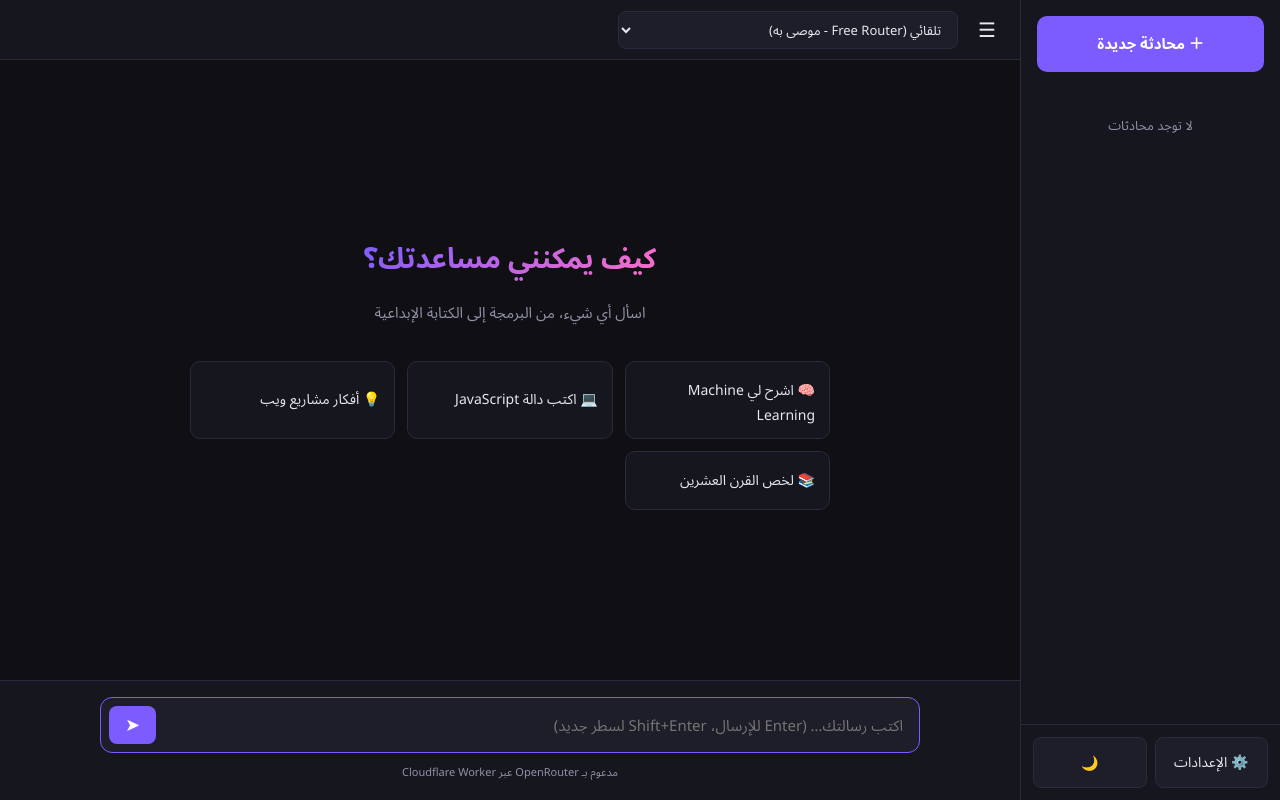
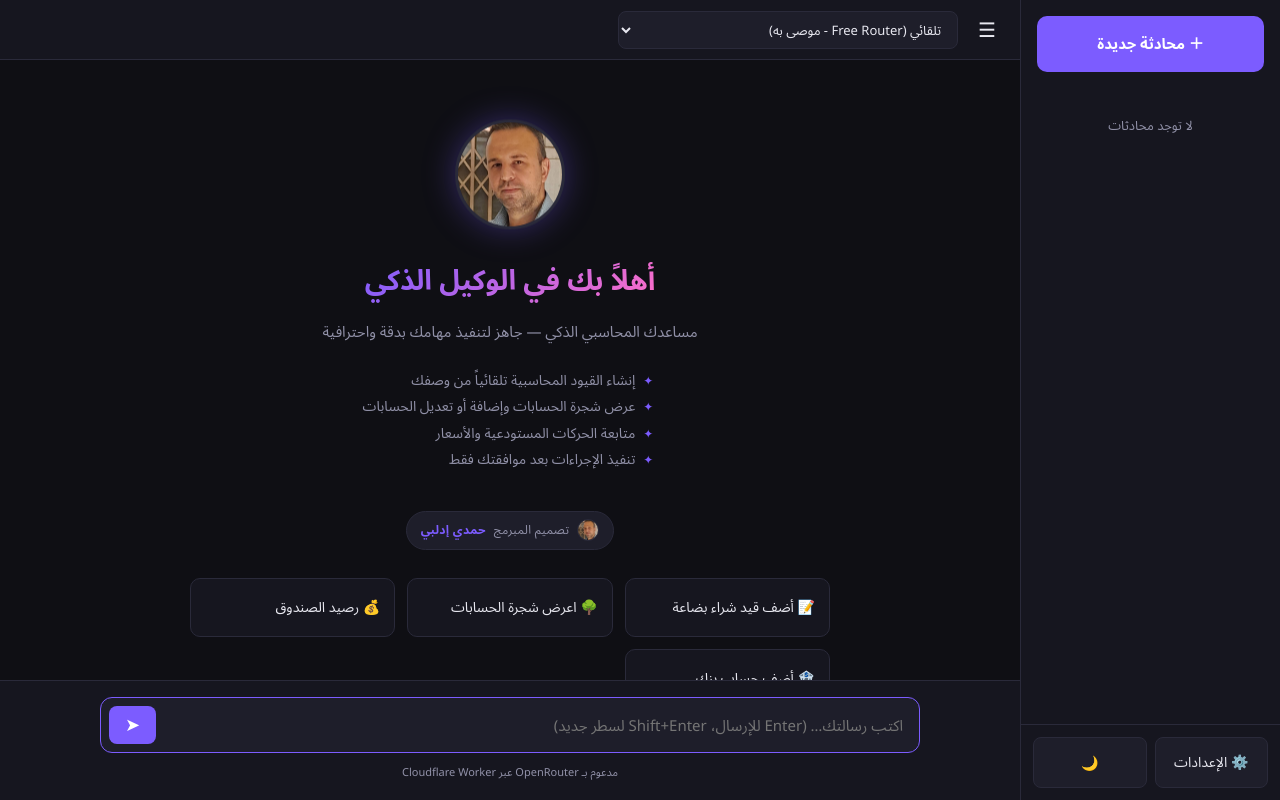
Before and after one commit to Hamdi9483/ai-chat, a plain HTML site: page index.html in a window 1280 px wide. Drawn offline with nearby package versions, Linux system fonts and the light colour scheme; no server answers.

Commit message:
Update index.html

```diff
--- a/index.html
+++ b/index.html
@@ -3,7 +3,7 @@
 <head>
 <meta charset="UTF-8">
 <meta name="viewport" content="width=device-width, initial-scale=1.0">
-<title>محادثة ذكية</title>
+<title>الوكيل الذكي — تصميم المبرمج حمدي إدلبي</title>
 <link rel="stylesheet" href="https://cdnjs.cloudflare.com/ajax/libs/highlight.js/11.9.0/styles/github-dark.min.css">
 <script src="https://cdn.jsdelivr.net/npm/marked@12/marked.min.js"></script>
 <script src="https://cdnjs.cloudflare.com/ajax/libs/highlight.js/11.9.0/highlight.min.js"></script>
@@ -35,7 +35,8 @@ body{font-family:'Segoe UI','Noto Sans Arabic',system-ui,sans-serif;background:v
 .messages{flex:1;overflow-y:auto;padding:24px 16px;display:flex;flex-direction:column;gap:20px}
 .message{display:flex;gap:12px;max-width:820px;width:100%;margin:0 auto;animation:fade .3s ease}
 @keyframes fade{from{opacity:0;transform:translateY(8px)}to{opacity:1;transform:translateY(0)}}
-.avatar{width:36px;height:36px;border-radius:50%;display:flex;align-items:center;justify-content:center;font-size:18px;flex-shrink:0}
+.avatar{width:36px;height:36px;border-radius:50%;display:flex;align-items:center;justify-content:center;font-size:18px;flex-shrink:0;overflow:hidden}
+.avatar img{width:100%;height:100%;object-fit:cover;border-radius:50%;display:block}
 .message.user .avatar{background:var(--accent);color:#fff}
 .message.assistant .avatar{background:var(--bg3);border:1px solid var(--border)}
 .message-content{flex:1;min-width:0;padding:12px 16px;border-radius:12px;line-height:1.7;font-size:15px;word-wrap:break-word;overflow-wrap:break-word}
@@ -54,8 +55,31 @@ body{font-family:'Segoe UI','Noto Sans Arabic',system-ui,sans-serif;background:v
 @keyframes blink{50%{opacity:0}}
 .error-banner{background:rgba(255,85,102,.1);border:1px solid var(--danger);color:var(--danger);padding:12px;border-radius:8px;font-size:14px}
 .empty-state{flex:1;display:flex;flex-direction:column;align-items:center;justify-content:center;padding:40px 20px;text-align:center}
+/* ============ صورة الوكيل الكبيرة وشاشة الترحيب ============ */
+.agent-avatar-large{
+  width:110px;height:110px;border-radius:50%;
+  background:var(--bg3);border:3px solid var(--border);
+  display:flex;align-items:center;justify-content:center;
+  font-size:48px;margin-bottom:18px;overflow:hidden;
+  box-shadow:0 0 32px rgba(124,92,255,.35);
+  animation:agentFloat 3s ease-in-out infinite;
+}
+.agent-avatar-large img{width:100%;height:100%;object-fit:cover}
+@keyframes agentFloat{0%,100%{transform:translateY(0)}50%{transform:translateY(-6px)}}
 .empty-title{font-size:28px;font-weight:700;margin-bottom:8px;background:linear-gradient(135deg,var(--accent),#ff6ec7);-webkit-background-clip:text;-webkit-text-fill-color:transparent;background-clip:text}
-.empty-subtitle{color:var(--dim);font-size:15px;margin-bottom:32px}
+.empty-subtitle{color:var(--dim);font-size:15px;margin-bottom:8px;line-height:1.7;max-width:520px}
+.welcome-list{color:var(--dim);font-size:14px;margin:14px 0 28px;text-align:right;max-width:420px;line-height:1.9}
+.welcome-list li{list-style:none;padding-right:4px}
+.welcome-list li::before{content:'✦';color:var(--accent);margin-left:8px;font-size:12px}
+.agent-signature{
+  display:inline-flex;align-items:center;gap:8px;
+  font-size:12px;color:var(--dim);margin-top:10px;
+  padding:6px 14px;border-radius:20px;
+  background:var(--bg3);border:1px solid var(--border);
+  letter-spacing:.3px;
+}
+.agent-signature img{width:22px;height:22px;border-radius:50%;object-fit:cover;border:1px solid var(--border)}
+.agent-signature strong{color:var(--accent);font-weight:700}
 .suggestions{display:grid;grid-template-columns:repeat(auto-fit,minmax(180px,1fr));gap:12px;max-width:640px;width:100%}
 .suggestion{padding:14px;background:var(--bg2);border:1px solid var(--border);border-radius:10px;cursor:pointer;text-align:right;color:var(--text);font-size:14px;font-family:inherit;transition:border-color .15s,background .15s}
 .suggestion:hover{border-color:var(--accent);background:var(--hover)}
@@ -84,6 +108,7 @@ dialog h2{margin-bottom:16px;font-size:20px}
   .sidebar{position:fixed;top:0;right:0;bottom:0;z-index:100;box-shadow:var(--shadow)}
   .sidebar.hidden{margin-right:0;transform:translateX(100%)}
   .empty-title{font-size:22px}.messages{padding:16px 12px}
+  .agent-avatar-large{width:90px;height:90px}
 }
 </style>
 </head>
@@ -131,7 +156,10 @@ dialog h2{margin-bottom:16px;font-size:20px}
 <script>
 const BACKEND_URL = "https://workers-playground-broad-dawn-56ff.accessexpert2020.workers.dev";
 
-// القائمة الثابتة لم تعد مستخدمة، لكننا نبقيها فارغة للتوافق مع أي كود قديم.
+// مسارات الصور — عدّلها إن احتجت
+const AGENT_IMAGE = "assets/me.jpeg";   // صورة الوكيل الذكي (تظهر مكان 🤖)
+const USER_IMAGE  = "assets/user.png";  // صورة المستخدم (اختياري، بديلها 👤)
+
 const FREE_MODELS = [];
 const DEFAULT_MODEL = 'openrouter/free';
 
@@ -178,25 +206,18 @@ function applyTheme(){
   $('themeBtn').textContent = state.theme==='light'?'🌞':'🌙';
 }
 
-// ============================================================
-// 🆕 الدالة المعدلة: جلب النماذج المجانية ديناميكياً
-// ============================================================
 async function renderModelSelect() {
   modelSelect.innerHTML = '<option value="openrouter/free">تلقائي (Free Router - موصى به)</option>';
-
   try {
     const res = await fetch('https://openrouter.ai/api/v1/models', {
       headers: { 'Accept': 'application/json' }
     });
     if (!res.ok) throw new Error(`HTTP ${res.status}`);
     const data = await res.json();
-
-    // تصفية النماذج التي يكون سعر الإدخال والإخراج فيها صفراً[reference:3]
     const freeModels = (data.data || []).filter(m => {
       const p = m.pricing || {};
       return String(p.prompt) === '0' && String(p.completion) === '0';
     });
-
     for (const m of freeModels) {
       if (m.id === 'openrouter/free') continue;
       const opt = document.createElement('option');
@@ -207,8 +228,6 @@ async function renderModelSelect() {
   } catch (e) {
     console.warn('تعذر تحميل قائمة النماذج المجانية، سيتم استخدام openrouter/free فقط.', e);
   }
-
-  // ضمان أن النموذج المحدد موجود في القائمة
   if (modelSelect.querySelector(`option[value="${CSS.escape(state.model)}"]`)) {
     modelSelect.value = state.model;
   } else {
@@ -233,12 +252,25 @@ function renderChatList(){
     chatListEl.appendChild(item);
   }
 }
+
+// ============================================================
+// 🆕 عرض الصور بدلاً من الإيموجي
+// ============================================================
 function createMessageEl(role){
   const d=document.createElement('div');
   d.className='message '+role;
-  d.innerHTML=`<div class="avatar">${role==='user'?'👤':'🤖'}</div><div class="message-content"></div>`;
+  const isUser = role === 'user';
+  const src = isUser ? USER_IMAGE : AGENT_IMAGE;
+  const fallback = isUser ? '👤' : '🤖';
+  d.innerHTML = `
+    <div class="avatar">
+      <img src="${src}" alt="${isUser?'المستخدم':'الوكيل الذكي'}"
+           onerror="this.style.display='none';this.parentElement.textContent='${fallback}'">
+    </div>
+    <div class="message-content"></div>`;
   return d;
 }
+
 function postProcessCode(container){
   container.querySelectorAll('pre').forEach(pre=>{
     if(pre.querySelector('.code-copy')) return;
@@ -265,20 +297,40 @@ function renderMessages(){
   }
   scrollToBottom();
 }
+
+// ============================================================
+// 🆕 رسالة الترحيب الجديدة
+// ============================================================
 function renderEmptyState(){
   messagesEl.innerHTML=`<div class="empty-state">
-    <div class="empty-title">كيف يمكنني مساعدتك؟</div>
-    <div class="empty-subtitle">اسأل أي شيء، من البرمجة إلى الكتابة الإبداعية</div>
-    <div class="suggestions">
-      <button class="suggestion" data-prompt="اشرح لي مفهوم الـ Machine Learning بمثال بسيط">🧠 اشرح لي Machine Learning</button>
-      <button class="suggestion" data-prompt="اكتب لي دالة JavaScript لفرز مصفوفة من الأرقام">💻 اكتب دالة JavaScript</button>
-      <button class="suggestion" data-prompt="أعطني 5 أفكار لمشاريع ويب ممتعة للمبتدئين">💡 أفكار مشاريع ويب</button>
-      <button class="suggestion" data-prompt="لخص لي أهم أحداث القرن العشرين في 5 نقاط">📚 لخص القرن العشرين</button>
+    <div class="agent-avatar-large">
+      <img src="${AGENT_IMAGE}" alt="الوكيل الذكي"
+           onerror="this.style.display='none';this.parentElement.textContent='🤖'">
+    </div>
+    <div class="empty-title">أهلاً بك في الوكيل الذكي</div>
+    <div class="empty-subtitle">مساعدك المحاسبي الذكي — جاهز لتنفيذ مهامك بدقة واحترافية</div>
+    <ul class="welcome-list">
+      <li>إنشاء القيود المحاسبية تلقائياً من وصفك</li>
+      <li>عرض شجرة الحسابات وإضافة أو تعديل الحسابات</li>
+      <li>متابعة الحركات المستودعية والأسعار</li>
+      <li>تنفيذ الإجراءات بعد موافقتك فقط</li>
+    </ul>
+    <div class="agent-signature">
+      <img src="${AGENT_IMAGE}" alt=""
+           onerror="this.style.display='none'">
+      تصميم المبرمج <strong>حمدي إدلبي</strong>
+    </div>
+    <div class="suggestions" style="margin-top:28px">
+      <button class="suggestion" data-prompt="أضف قيد شراء بضاعة نقداً بمبلغ 5,000,000 ل.س">📝 أضف قيد شراء بضاعة</button>
+      <button class="suggestion" data-prompt="اعرض لي شجرة الحسابات الحالية">🌳 اعرض شجرة الحسابات</button>
+      <button class="suggestion" data-prompt="ما هو رصيد الصندوق حالياً؟">💰 رصيد الصندوق</button>
+      <button class="suggestion" data-prompt="أضف حساب بنك جديد تحت الأصول المتداولة">🏦 أضف حساب بنك</button>
     </div></div>`;
   messagesEl.querySelectorAll('.suggestion').forEach(b=>{
     b.addEventListener('click',()=>{inputEl.value=b.dataset.prompt;handleSend()});
   });
 }
+
 function scrollToBottom(){messagesEl.scrollTop=messagesEl.scrollHeight}
 function newChat(){
   const chat={id:uid(),title:'محادثة جديدة',messages:[],createdAt:Date.now()};
@@ -327,7 +379,7 @@ async function handleSend(){
   scrollToBottom();
 
   const apiMessages=[
-    {role:'system',content:'أنت مساعد ذكي ومفيد. أجب بلغة المستخدم، وكن دقيقاً وواضحاً. استخدم Markdown عند الحاجة.'},
+    {role:'system',content:'أنت الوكيل الذكي، مساعد محاسبي احترافي. أجب بلغة المستخدم، وكن دقيقاً وواضحاً. استخدم Markdown عند الحاجة.'},
     ...chat.messages.map(m=>({role:m.role,content:m.content}))
   ];
 
@@ -412,7 +464,7 @@ function autoResize(){inputEl.style.height='auto';inputEl.style.height=Math.min(
 
 async function init(){
   applyTheme();
-  await renderModelSelect(); // انتظر تحميل النماذج المجانية
+  await renderModelSelect();
   renderChatList();
   if(!state.activeChatId && state.chats.length) state.activeChatId=state.chats[0].id;
   renderMessages();
```
